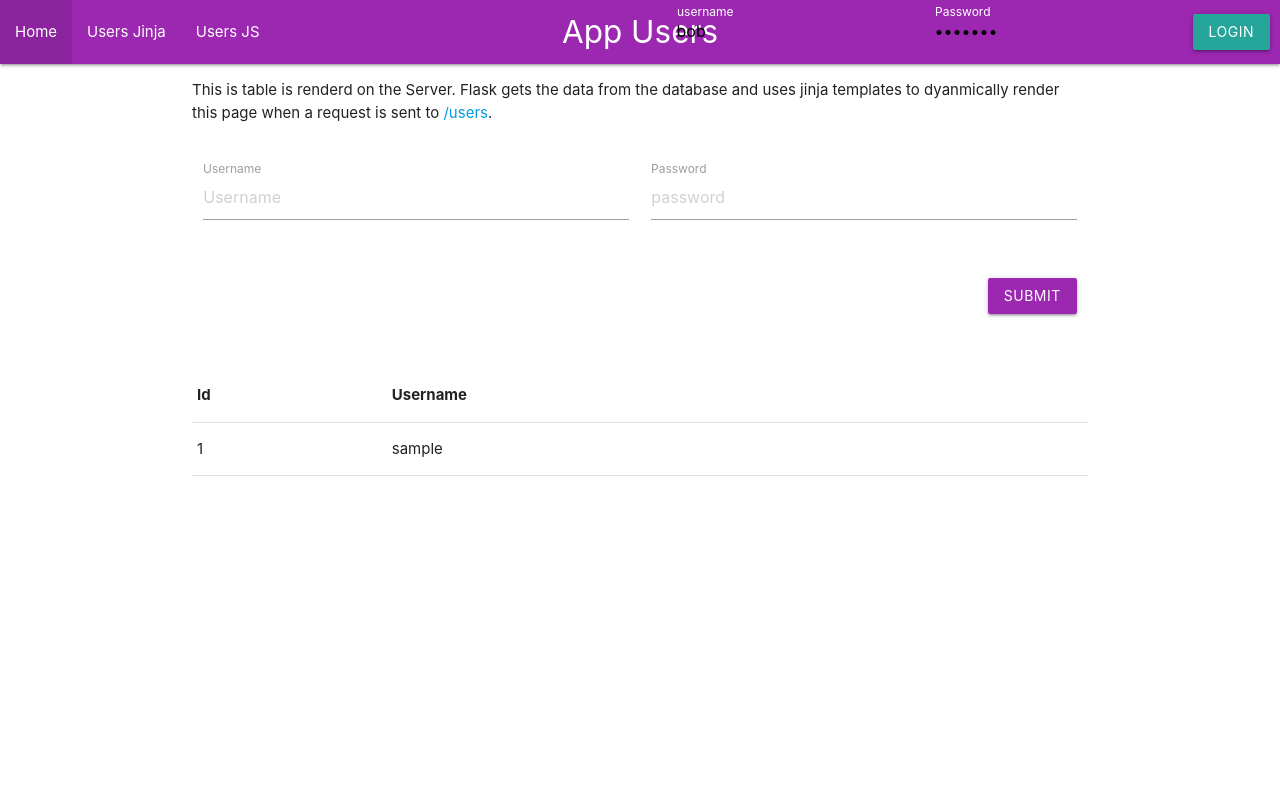
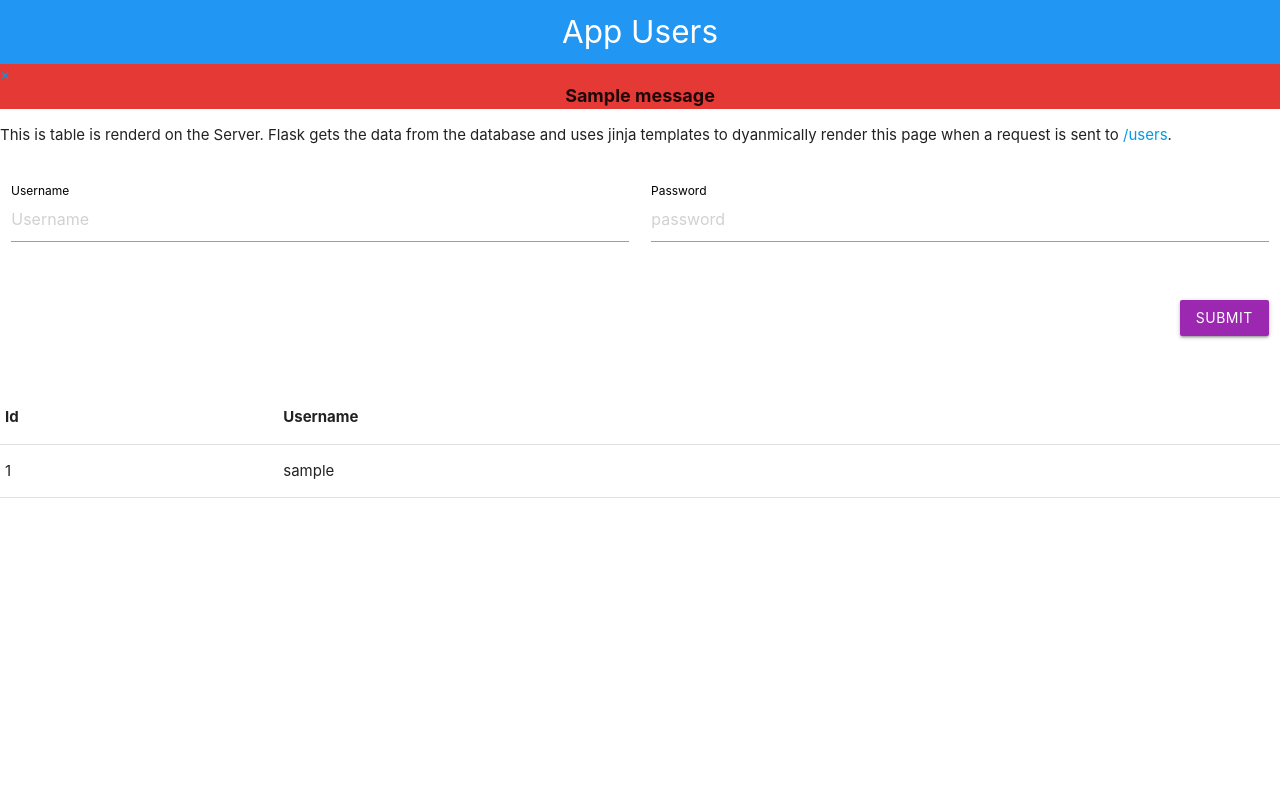
Before and after one commit to uwidcit/flaskmvc, a Flask app: page /users in a window 1280 px wide. Run offline with Flask 3, Linux system fonts and the light colour scheme; tables that the repository leaves empty hold one stand-in row (values such as "Sample post"); one stand-in notice (Sample message) is shown.

Commit message:
Structuring Login Page, Replaced template layout.html with Assignment 2 layout.html

```diff
--- a/App/templates/layout.html
+++ b/App/templates/layout.html
@@ -1,70 +1,82 @@
 <!doctype html>
 <html>
+
 <head>
 
-    <link rel="stylesheet" href="{{ url_for('static', filename='style.css') }}">
+  <!-- <link rel="stylesheet" href="{{ url_for('static', filename='style.css') }}"> -->
   <!--Import Google Icon Font-->
   <link href="https://fonts.googleapis.com/icon?family=Material+Icons" rel="stylesheet">
   <!-- Compiled and minified CSS -->
   <link rel="stylesheet" href="https://cdnjs.cloudflare.com/ajax/libs/materialize/1.0.0/css/materialize.min.css">
+  <link rel="stylesheet" href="/static/css/styles.css">
   <!--Let browser know website is optimized for mobile-->
-    <meta name="viewport" content="width=device-width, initial-scale=1.0"/>
+  <meta name="viewport" content="width=device-width, initial-scale=1.0" />
   <title>{% block title %}{% endblock %}</title>
+  <style>
+    {% block styles %}
 
-  </head>
-  <body>
+    {% endblock %}
 
-      <nav class="purple">
-          <div class="nav-wrapper">
-              <a href="#!" class="brand-logo center">{% block page %}{% endblock %}</a>
-              <ul id="nav-mobile" class="left">
-                  <li><a href="/">Home</a></li>
-                  <li><a href="/users">Users Jinja</a></li>
-                  {% if is_authenticated %}
-                    <li><a href="/identify">Identify</a></li>
-                  {% endif %}
-                  <li><a href="/static/users">Users JS</a></li>
-              </ul>
-              {% if is_authenticated %}
-              <ul id="nav-mobile" class="right">
-                <li><a href="/logout">Logout</a></li>
-              </ul>
-              {% else %}
-              <form class="right navbar-form" method="POST" action="/login" style="display: flex; flex-wrap: nowrap; align-items: center; margin-right: 10px;">
-                  <div class="input-field" style="margin-right: 10px;">
-                      <input placeholder="username" value="bob" name="username" type="text" class="validate" required>
-                      <label for="username">username</label>
-                  </div>
-                  <div class="input-field" style="margin-right: 10px;">
-                      <input placeholder="password"value="bobpass" name="password" type="password" class="validate" required>
-                      <label for="password">Password</label>
-                  </div>
-                  <button type="submit" class="btn waves-effect waves-light">Login</button>
-              </form>
-              {% endif %}
+    html{
+      height: 100vh;
+    }
 
-          </div>
-      </nav>
-      <style>
-          .navbar-form label {
-              color: white !important;
+    body{
+      height: 100%;
+    }
+
+      /* label color */
+    .input-field label {
+      color: #000;
+    }
+
+    /* label underline focus color */
+    .input-field input[type=text]:focus {
+      border-bottom: 1px solid #000;
+      box-shadow: 0 1px 0 0 #000;
+    }
+    /* valid color */
+    .input-field input[type=text].valid {
+      border-bottom: 1px solid #000;
+      box-shadow: 0 1px 0 0 #000;
+    }
+    /* invalid color */
+    .input-field input[type=text].invalid {
+      border-bottom: 1px solid #000;
+      box-shadow: 0 1px 0 0 #000;
+    }
+    /* icon prefix focus color */
+    .input-field .prefix.active {
+      color: #000;
     }
   </style>
 
-    <div class="container" id="content">{% block content %}{% endblock %}</div>
+</head>
 
-    <script src="https://cdnjs.cloudflare.com/ajax/libs/materialize/1.0.0/js/materialize.min.js"></script>
-    <script>
-       M.AutoInit();
-
+<body>
+  <nav class="blue">
+    <div class="nav-wrapper">
+      <a href="#!" class="brand-logo center">{% block page %}{% endblock %}</a>
+      {% block link %}{% endblock %}
+    </div>
+  </nav>
+  <div>
+    <div class="messages">
       {% with messages = get_flashed_messages() %}
       {% if messages %}
+      <div id="alert" class="col s10 offset-s1 red darken-1">
+        <a href="" id="close">&times;</a>
         {% for message in messages %}
-              M.toast({html: '{{message}}'})
+        <div style="font-weight: bold;text-align: center;font-size: 1.2em;margin-top: -5px;">{{ message }}</div>
         {% endfor %}
+      </div>
+
       {% endif %}
       {% endwith %}
+    </div>
+    {% block content %}{% endblock %}
+  </div>
+  <script src="https://cdnjs.cloudflare.com/ajax/libs/materialize/1.0.0/js/materialize.min.js"></script>
+</body>
 
-    </script>
-  </body>
 </html>
```
Also changed, not shown: App/templates/login.html (+17 -19 lines). Lines whose indentation alone changed are shown as unchanged.
